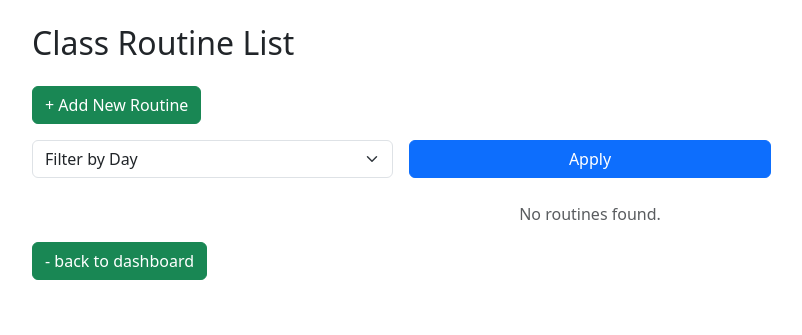
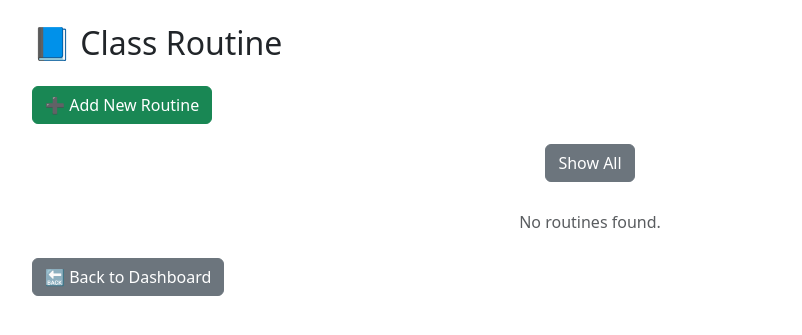
Before and after one commit to Ananya394/To_Do_List, a Django app: page /classes/ in a window 1280 px wide. Shown: the top 335 px of the page, without its empty margins (50-852 px from the left). Run offline with Django 5.2, Linux system fonts and the light colour scheme; a user stored in the database is signed in; data comes from the database, SQL or seed files in the repository; both versions use the stored data as it was after the commit.

Commit message:
remove card base from ananya

```diff
--- a/routine/models.py
+++ b/routine/models.py
@@ -157,8 +157,8 @@ class ClassRoutine(models.Model):
     day = models.CharField(max_length=10, choices=[('Sunday', 'Sunday'), ('Monday', 'Monday'), ('Tuesday', 'Tuesday'),
                                                    ('Wednesday', 'Wednesday'), ('Thursday', 'Thursday'),
                                                    ('Friday', 'Friday'), ('Saturday', 'Saturday')])
-    start_time = models.TimeField()
-    end_time = models.TimeField()
+    start_time =models.TimeField(null=True, blank=True)
+    end_time =models.TimeField(null=True, blank=True)
     location = models.CharField(max_length=100, blank=True)
 
     def __str__(self):
--- a/routine/views.py
+++ b/routine/views.py
@@ -180,8 +180,19 @@ from .forms import UserProfileForm
 
 @login_required
 def class_routine_list(request):
-    routines = ClassRoutine.objects.filter(user=request.user)  # Fetch routines for the logged-in user
-    return render(request, 'routine/class_routine_list.html', {'routines': routines})
+    day_filter = request.GET.get('day')
+    routines = ClassRoutine.objects.filter(user=request.user)
+    if day_filter:
+        routines = routines.filter(day=day_filter)
+
+    days = ClassRoutine.objects.filter(user=request.user).values_list('day', flat=True).distinct()
+
+    return render(request, 'routine/class_routine_list.html', {
+        'routines': routines,
+        'days': sorted(days),
+        'selected_day': day_filter,
+    })
+
 
 @login_required
 def exam_list(request):
--- a/templates/routine/class_routine_list.html
+++ b/templates/routine/class_routine_list.html
@@ -3,49 +3,49 @@
 {% block title %}Class Routine{% endblock %}
 
 {% block content %}
-<h2 class="mb-4">Class Routine List</h2>
+<h2 class="mb-4">📘 Class Routine</h2>
 
-<a href="{% url 'add_class_routine' %}" class="btn btn-success mb-3">+ Add New Routine</a>
+<a href="{% url 'add_class_routine' %}" class="btn btn-success mb-3">➕ Add New Routine</a>
 
-<form method="get" class="row g-3 mb-4">
-    <div class="col-md-4">
-        <select name="day" class="form-select">
-            <option value="">Filter by Day</option>
-            {% for day in days %}
-                <option value="{{ day }}" {% if day == day_filter %}selected{% endif %}>{{ day }}</option>
-            {% endfor %}
-        </select>
-    </div>
-    {% comment %} <div class="col-md-4">
-        <input type="text" name="q" class="form-control" placeholder="Search by course..." value="{{ search_query }}">
-    </div> {% endcomment %}
-    <div class="col-md-4">
-        <button type="submit" class="btn btn-primary w-100">Apply</button>
-    </div>
-</form>
-
-<div class="row">
-    {% for routine in routines %}
-    <div class="col-md-4 mb-4">
-        <div class="card shadow-sm h-100 border-primary">
-            <div class="card-header bg-primary text-white">
-                <h5 class="card-title mb-0">{{ routine.subject }}</h5>
-            </div>
-            <div class="card-body bg-light">
-                <p><strong>⏰ Time:</strong> {{ routine.start_time|time:"h:i A" }} - {{ routine.end_time|time:"h:i A" }}</p>
-                <p><strong>📍 Location:</strong> {{ routine.location }}</p>
-            </div>
-            <div class="card-footer d-flex justify-content-between">
-                <a href="{% url 'edit_class_routine' routine.id %}" class="btn btn-warning btn-sm">✏️ Edit</a>
-                <a href="{% url 'delete_class_routine' routine.id %}" class="btn btn-danger btn-sm">🗑️ Delete</a>
-            </div>
-        </div>
-    </div>
-    {% empty %}
-    <p class="text-center text-muted">No routines found.</p>
+<!-- Day Filter Buttons (as links) -->
+<div class="text-center mb-4">
+    <a href="{% url 'class_routine_list' %}" class="btn {% if not selected_day %}btn-secondary{% else %}btn-outline-secondary{% endif %} m-1">Show All</a>
+    {% for day in days %}
+        <a href="{% url 'class_routine_list' %}?day={{ day }}" class="btn {% if day == selected_day %}btn-primary{% else %}btn-outline-primary{% endif %} m-1">{{ day }}</a>
     {% endfor %}
 </div>
 
-<a href="{% url 'dashboard' %}" class="btn btn-success mb-3">- back to dashboard</a>
+{% if routines %}
+<table class="table table-bordered table-striped">
+    <thead class="table-primary">
+        <tr>
+            <th>📅 Day</th>
+            <th>📘 Subject</th>
+            <th>⏰ Time</th>
+            <th>📍 Location</th>
+            <th>⚙️ Actions</th>
+        </tr>
+    </thead>
+    <tbody>
+        {% for routine in routines %}
+        <tr>
+            <td>{{ routine.day }}</td>
+            <td>{{ routine.subject }}</td>
+            <td>{{ routine.start_time|time:"h:i A" }} - {{ routine.end_time|time:"h:i A" }}</td>
+            <td>{{ routine.location }}</td>
+            <td>
+                <a href="{% url 'edit_class_routine' routine.id %}" class="btn btn-warning btn-sm">✏️ Edit</a>
+                <a href="{% url 'delete_class_routine' routine.id %}" class="btn btn-danger btn-sm">🗑️ Delete</a>
+            </td>
+        </tr>
+        {% endfor %}
+    </tbody>
+</table>
+{% else %}
+<p class="text-center text-muted">No routines found{% if selected_day %} for <strong>{{ selected_day }}</strong>{% endif %}.</p>
+{% endif %}
 
+<div class="mt-4">
+    <a href="{% url 'dashboard' %}" class="btn btn-secondary">🔙 Back to Dashboard</a>
+</div>
 {% endblock %}
--- a/templates/routine/exam_list.html
+++ b/templates/routine/exam_list.html
@@ -37,7 +37,7 @@
     {% endif %}
            <div>
            <br>
-            <a href="{% url 'dashboard' %}" class="btn btn-success">➕ Back</a>
+            <a href="{% url 'dashboard' %}" class="btn btn-success">🔙 Back</a>
            </div>
 
 </div>
```
Also changed, not shown: db.sqlite3.
